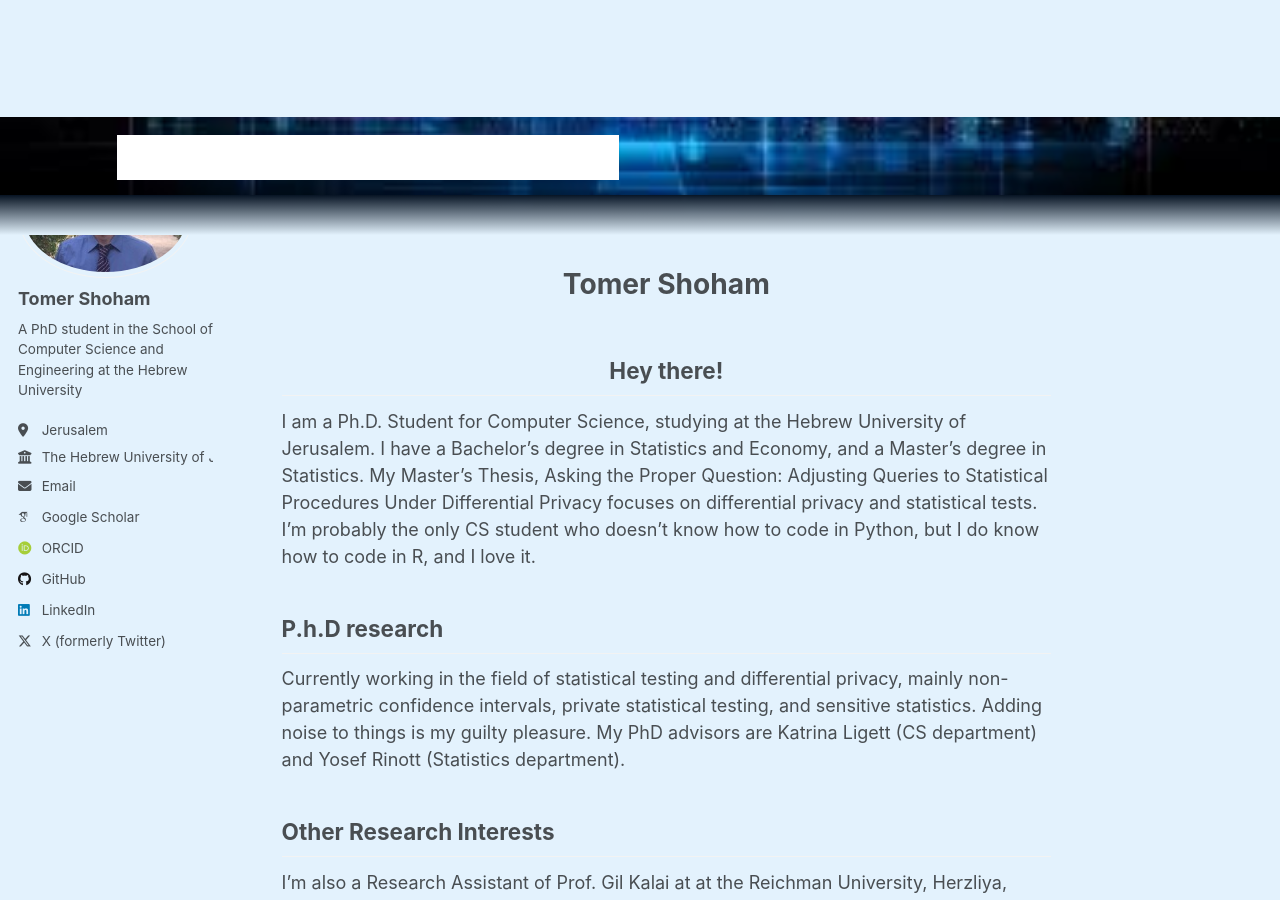
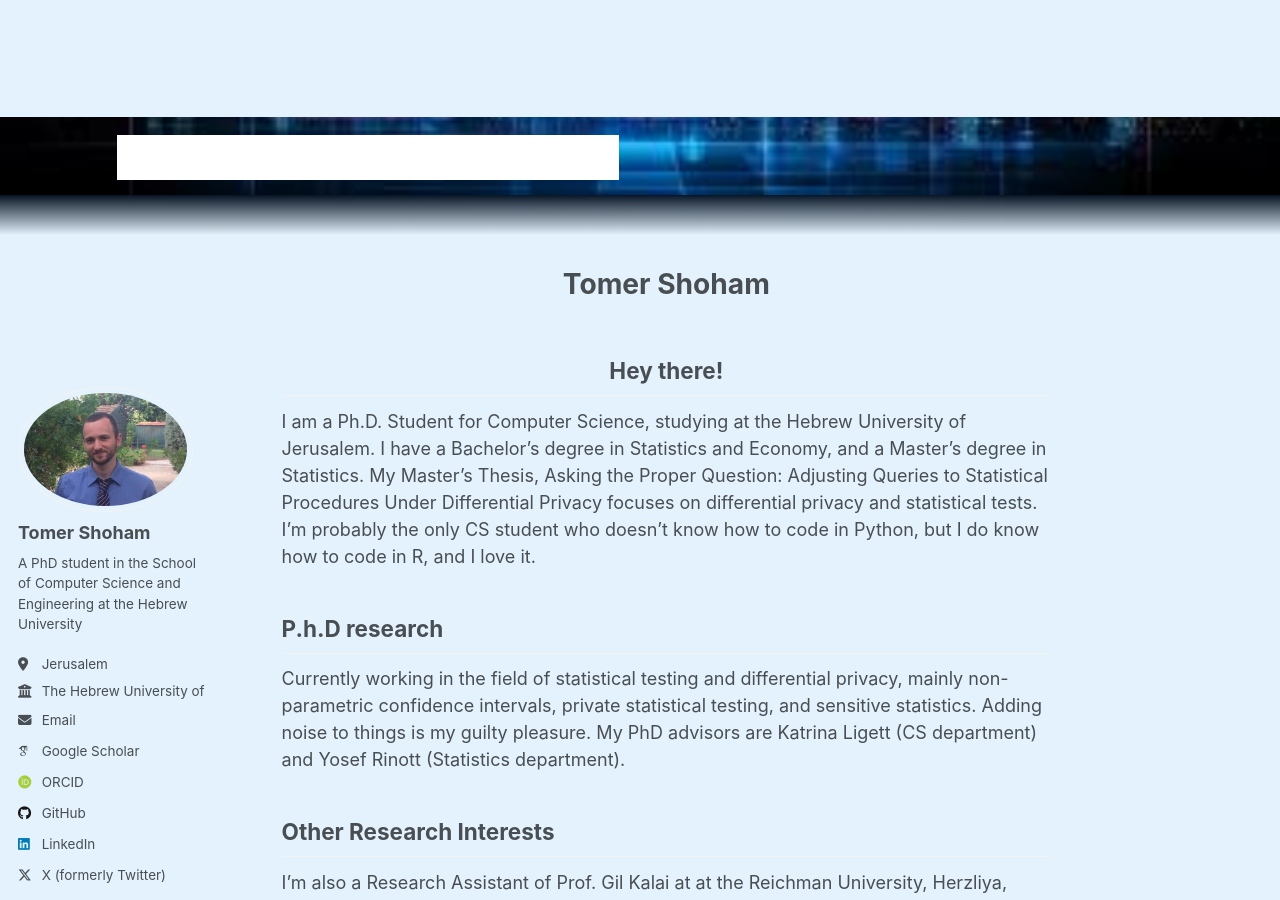
Before and after one commit to TomerShoham1/TomerShoham1.github.io, a Jekyll site: the page built from _pages/about.md, in a window 1280 px wide and 900 px high. Built offline with Jekyll 4.4.1, drawn with Linux system fonts in a browser that asks for light colours; some web fonts are replaced; a script that is not in the unit is left out.

Commit message:
fixing bugs

```diff
--- a/assets/css/main.scss
+++ b/assets/css/main.scss
@@ -87,22 +87,44 @@
 
 /* 4. Navigation bar inside header */
 .masthead .greedy-nav {
-  background: transparent;
-  box-shadow: none;
+  background: transparent !important;
+  box-shadow: none !important;
   justify-content: center;   /* center links */
 }
 
-/* 5. Make site title + menu items white */
+/* 5. Make site title + menu items white and remove white backgrounds */
 .masthead .site-title,
 .masthead .greedy-nav a,
-.masthead .masthead__menu-item > a {
+.masthead .masthead__menu-item > a,
+.masthead .greedy-nav .visible-links a,
+.masthead .greedy-nav .hidden-links a {
   color: #ffffff !important;
+  background: transparent !important;
 }
 
-/* Hover style */
-.masthead .greedy-nav a:hover,
-.masthead .masthead__menu-item > a:hover {
-  text-decoration: underline;
+/* Hover style for nav items */
+.masthead .greedy-nav .visible-links a:hover,
+.masthead .greedy-nav .hidden-links a:hover {
+  background-color: rgba(255, 255, 255, 0.15) !important;
+  text-decoration: none;
+}
+
+/* Hamburger button (when menu collapses) */
+.masthead .greedy-nav button {
+  background: transparent !important;
+  border-radius: 4px;
+  border: 1px solid rgba(255, 255, 255, 0.7);
+  color: #ffffff;
+}
+
+.masthead .greedy-nav button:hover {
+  background-color: rgba(255, 255, 255, 0.15) !important;
+}
+
+/* Dropdown menu background (when using hamburger) */
+.masthead .greedy-nav .hidden-links {
+  background-color: #071424;
+  border-radius: 4px;
 }
 
 /* Slightly tweak the site title appearance */
@@ -127,7 +149,16 @@
   text-align: center;
 }
 
-/* 7. Hide any dark-mode toggle icons */
+/* 7. Make the left sidebar sticky on desktop so it doesn't scroll away */
+@media (min-width: 1024px) {
+  .sidebar {
+    position: sticky;
+    top: 4.5rem;        /* roughly the height of the header */
+    align-self: flex-start;
+  }
+}
+
+/* 8. Hide any dark-mode toggle icons */
 #theme-toggle,
 #mode-toggle,
 .dark-theme-toggle {
```
